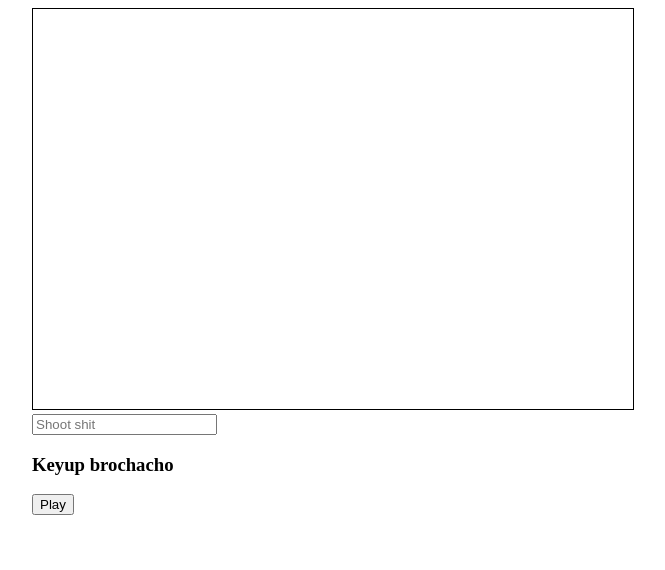
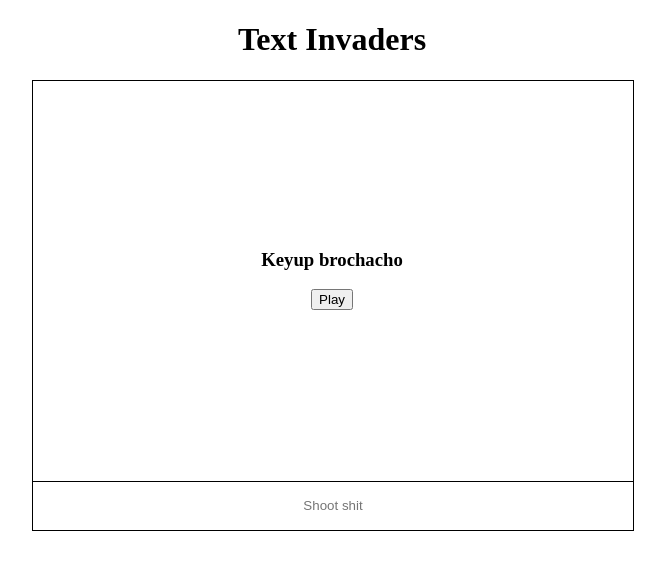
Before and after one commit to aaronmrobb/indavers, a React app: page / in a window 1280 px wide. Shown: the top 570 px of the page, without its empty margins (308-973 px from the left). Built offline with nearby package versions, Linux system fonts and the light colour scheme; the HTML template or start-up script is replaced by a standard one; what react-mixin would draw is missing.

Commit message:
sanitize

```diff
--- a/src/components/App.jsx
+++ b/src/components/App.jsx
@@ -12,6 +12,7 @@ export class App extends Component {
 
     return(
       <div className="container">
+        <h1 className="site-title">Text Invaders</h1>
         <GameContainer />
       </div>
     )
--- a/src/components/Form.jsx
+++ b/src/components/Form.jsx
@@ -15,11 +15,9 @@ export class Form extends Component {
   render() {
 
     return(
-      <div>
-        <form autoComplete="off" className="turret" onSubmit={this.shootWord.bind(this)}>
-           <input disabled={this.props.gameover}  id="gun" ref="pewpew" placeholder="Shoot shit"></input>
-         </form>
-      </div>
+      <form autoComplete="off" className="turret" onSubmit={this.shootWord.bind(this)}>
+         <input disabled={this.props.gameover}  id="gun" ref="pewpew" placeholder="Shoot shit"></input>
+      </form>
     )
   }
 }
--- a/src/components/Game.jsx
+++ b/src/components/Game.jsx
@@ -26,7 +26,7 @@ export class Game extends Component {
     })
     return(
       <div className="board-container">
-        <div className="board">
+        <div className="board" style={{opacity: this.props.gameover ? 0.5 : 1}}>
           { rows }
         </div>
         <FormContainer />
--- a/src/reducers/shoot-word.js
+++ b/src/reducers/shoot-word.js
@@ -1,7 +1,7 @@
 import { List } from 'immutable'
 
 export default function shootWord(state, word) {
-  const coordinates = findWord(state, word)
+  const coordinates = findWord(state, word.split(' ')[0].toLowerCase())
   return coordinates ? state.setIn(['board', coordinates.get(0), coordinates.get(1)], '') : state
 }
 
--- a/styles/main.scss
+++ b/styles/main.scss
@@ -1,6 +1,13 @@
+.board-container{
+  position: relative;
+  width: 600px;
+  display: block;
+  margin: auto;
   .board {
+    float: left;
     width: 600px;
     border: 1px solid black;
+    border-bottom: none;
     display: inline-block;
     .row {
       width: 100%;
@@ -14,9 +21,30 @@
       }
     }
   }
-
-.board-container{
-  width: 600px;
-  display: block;
-  margin: auto;
+  form {
+    width: 100%;
+    float: left;
+    border: 1px solid black;
+    input {
+      width: 100%;
+      max-width: 100%;
+      border: none;
+      text-align: center;
+      padding: 0;
+      line-height: 3rem;
+      &:focus {
+        outline: none;
       }
+    }
+  }
+}
+.site-title {
+  text-align: center;
+}
+#status-message {
+  position: absolute;
+  width: 100%;
+  display: inline-block;
+  top: 150px;
+  text-align: center;
+}
```
Lines whose indentation alone changed are shown as unchanged.
